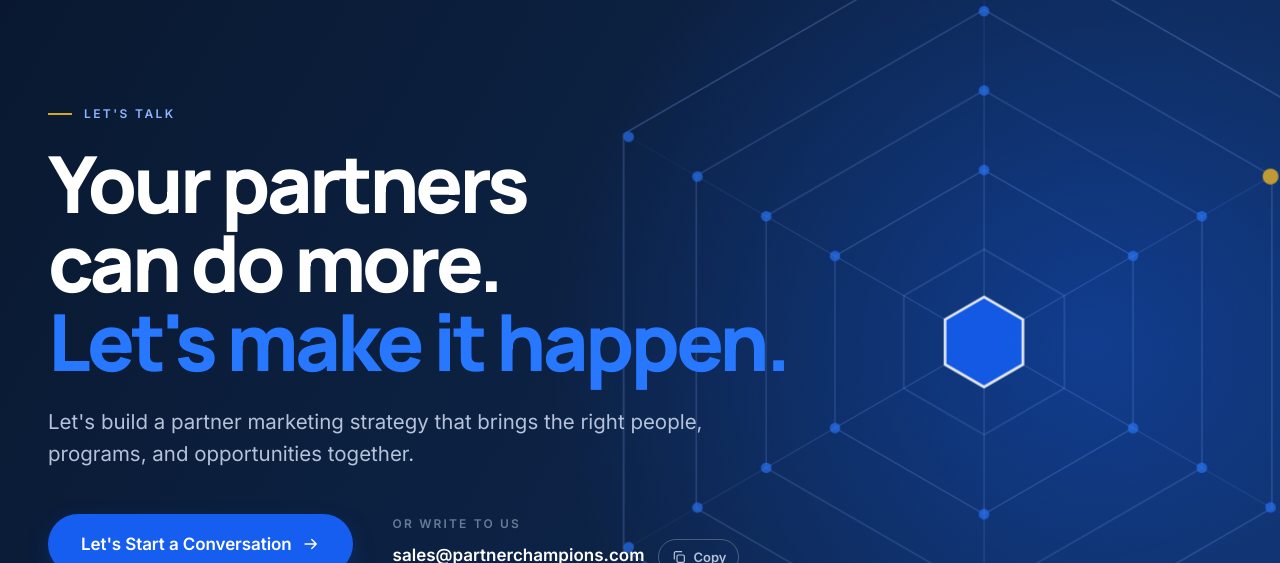
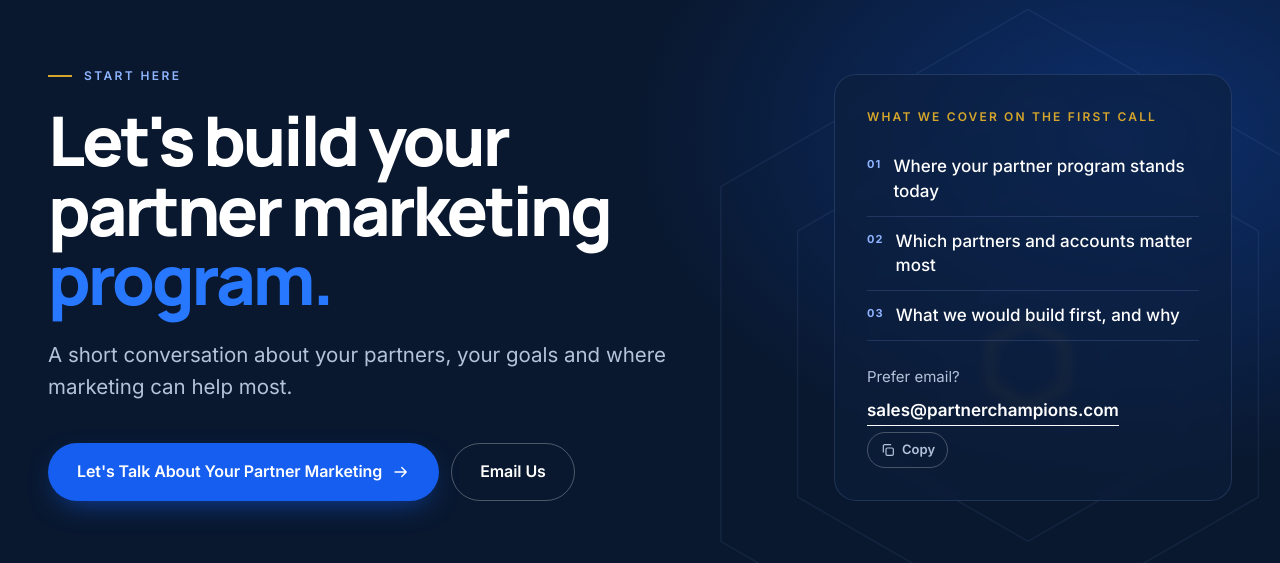
Before and after one commit to KRISHNA-GTM/partner-champions-site, a React (Vite) app: page / in a window 1280 px wide. Shown: the part 3297-3860 px from the top of the page. Built offline with nearby package versions, Linux system fonts and the light colour scheme.

Commit message:
Redesign: final CTA

```diff
--- a/src/components/FinalCta/FinalCta.css
+++ b/src/components/FinalCta/FinalCta.css
@@ -1,9 +1,10 @@
+/* Final CTA and footer share one navy surface, so the page ends as one block */
 .final {
   position: relative;
-  padding: clamp(110px, 14vw, 200px) 0;
+  padding: var(--section-y-loose) 0 var(--section-y);
   background:
-    radial-gradient(60% 90% at 85% 50%, rgba(21, 94, 239, 0.4), transparent 70%),
-    linear-gradient(120deg, var(--navy-900) 0%, var(--navy-700) 100%);
+    radial-gradient(55% 70% at 88% 30%, rgba(21, 94, 239, 0.32), transparent 70%),
+    var(--navy-900);
   color: #fff;
   overflow: hidden;
   isolation: isolate;
@@ -11,104 +12,130 @@
 
 .final__art {
   position: absolute;
-  top: 50%;
-  right: -12%;
+  top: 8%;
+  right: -10%;
   z-index: -1;
-  width: min(900px, 80vw);
+  width: min(760px, 70vw);
   height: auto;
-  transform: translateY(-50%);
-  opacity: 0.9;
+  opacity: 0.5;
 }
 
 .final__hex {
   fill: none;
-  stroke: rgba(143, 180, 255, 0.22);
+  stroke: rgba(143, 180, 255, 0.16);
   stroke-width: 1.2;
-  transform-origin: 0 0;
-  animation: final-breathe 6s var(--ease-in-out) infinite;
-}
-
-.final__spoke {
-  stroke: rgba(143, 180, 255, 0.08);
-}
-
-.final__node {
-  fill: var(--electric);
-  opacity: 0.7;
-}
-
-.final__node--gold {
-  fill: var(--gold);
-  opacity: 1;
 }
 
 .final__core {
-  fill: var(--royal);
-  stroke: #fff;
+  fill: none;
+  stroke: var(--gold);
   stroke-width: 2;
 }
 
 .final__inner {
-  position: relative;
+  display: grid;
+  grid-template-columns: minmax(0, 7fr) minmax(0, 4fr);
+  gap: clamp(40px, 7vw, 112px);
+  align-items: end;
+}
+
+.final__main {
+  display: grid;
+  gap: var(--s-5);
 }
 
 .final__title {
-  margin: 24px 0 26px;
-  max-width: 10.5em;
-  font-size: clamp(2.5rem, 1.4rem + 4.4vw, 5.4rem);
+  max-width: 11em;
+  font-size: clamp(2.4rem, 1.4rem + 3.6vw, 4.6rem);
   letter-spacing: -0.045em;
-  line-height: 1;
-}
-
-.final__title .hl {
-  display: block;
+  line-height: 1.02;
 }
 
 .final__actions {
   display: flex;
   flex-wrap: wrap;
-  align-items: center;
-  gap: 28px 40px;
-  margin-top: 44px;
+  gap: var(--s-3);
+  margin-top: var(--s-4);
 }
 
 .final__btn {
-  min-height: 60px;
-  padding: 0 32px;
-  font-size: 1.0625rem;
+  min-height: 58px;
+  padding: 0 28px;
+}
+
+.final__side {
+  display: grid;
+  gap: var(--s-4);
+  padding: var(--s-6);
+  border: 1px solid var(--line-dark);
+  border-radius: var(--radius-l);
+  background: rgba(12, 31, 61, 0.6);
+  backdrop-filter: blur(6px);
+}
+
+.final__side-label {
+  font-size: var(--fs-micro);
+  font-weight: 600;
+  letter-spacing: 0.18em;
+  text-transform: uppercase;
+  color: var(--gold);
+}
+
+.final__side ol {
+  display: grid;
+}
+
+.final__side li {
+  display: flex;
+  gap: var(--s-3);
+  padding: var(--s-3) 0;
+  border-bottom: 1px solid var(--line-dark);
+  color: #fff;
+  font-weight: 500;
+  line-height: 1.45;
+}
+
+.final__side li span {
+  flex: none;
+  padding-top: 3px;
+  font-size: 0.6875rem;
+  font-weight: 700;
+  letter-spacing: 0.1em;
+  color: var(--sky);
 }
 
 .final__email {
   display: grid;
-  gap: 6px;
+  gap: var(--s-2);
+  padding-top: var(--s-2);
 }
 
 .final__email > span {
-  font-size: var(--fs-micro);
-  font-weight: 600;
-  letter-spacing: 0.18em;
-  text-transform: uppercase;
-  color: var(--on-dark-faint);
+  font-size: var(--fs-small);
+  color: var(--on-dark-soft);
 }
 
-@keyframes final-breathe {
-  50% {
-    transform: scale(1.025);
-    stroke: rgba(143, 180, 255, 0.34);
+@media (max-width: 960px) {
+  .final__inner {
+    grid-template-columns: minmax(0, 1fr);
+    align-items: start;
   }
 }
 
-@media (max-width: 760px) {
+@media (max-width: 640px) {
   .final__art {
     top: auto;
-    bottom: -30%;
-    right: -40%;
-    width: 130vw;
-    transform: none;
-    opacity: 0.5;
+    bottom: -20%;
+    right: -45%;
+    width: 120vw;
+    opacity: 0.35;
   }
 
   .final__btn {
     width: 100%;
   }
+
+  .final__side {
+    padding: var(--s-5);
+  }
 }
--- a/src/components/FinalCta/FinalCta.tsx
+++ b/src/components/FinalCta/FinalCta.tsx
@@ -1,3 +1,4 @@
+import { mailtoHref } from '../../utils/contact'
 import { BookingCta } from '../contact/BookingCta'
 import { CopyEmail } from '../contact/CopyEmail'
 import { ArrowRight } from '../ui/Icons'
@@ -9,46 +10,55 @@ const hexPoints = (r: number) =>
     return `${(Math.cos(a) * r).toFixed(1)},${(Math.sin(a) * r).toFixed(1)}`
   }).join(' ')
 
-const RINGS = [70, 130, 190, 250, 310]
+const RINGS = [70, 140, 210, 280]
+
+const FIRST_CALL = [
+  'Where your partner program stands today',
+  'Which partners and accounts matter most',
+  'What we would build first, and why',
+]
 
 export function FinalCta() {
   return (
     <section id="contact" className="final on-dark" aria-labelledby="final-title">
-      <svg className="final__art" viewBox="-340 -340 680 680" aria-hidden="true">
-        {RINGS.map((r, i) => (
-          <polygon key={r} points={hexPoints(r)} className="final__hex" style={{ animationDelay: `${i * 0.5}s` }} />
+      <svg className="final__art" viewBox="-300 -300 600 600" aria-hidden="true">
+        {RINGS.map((r) => (
+          <polygon key={r} points={hexPoints(r)} className="final__hex" />
         ))}
-        {RINGS.slice(1).flatMap((r, ri) =>
-          Array.from({ length: 6 }, (_, i) => {
-            const a = (Math.PI / 3) * i - Math.PI / 2
-            const x = Math.cos(a) * r
-            const y = Math.sin(a) * r
-            const gold = ri === 2 && i === 1
-            return (
-              <g key={`${r}-${i}`}>
-                <line x1="0" y1="0" x2={x} y2={y} className="final__spoke" />
-                <circle cx={x} cy={y} r={gold ? 6 : 4} className={gold ? 'final__node final__node--gold' : 'final__node'} />
-              </g>
-            )
-          }),
-        )}
         <polygon points={hexPoints(34)} className="final__core" />
       </svg>
 
       <div className="container final__inner">
-        <p className="eyebrow reveal">Let's talk</p>
+        <div className="final__main">
+          <p className="eyebrow reveal">Start here</p>
           <h2 id="final-title" className="final__title reveal">
-          Your partners can do more. <span className="hl">Let's make it happen.</span>
+            Let's build your partner marketing <span className="hl">program.</span>
           </h2>
           <p className="lead reveal">
-          Let's build a partner marketing strategy that brings the right people, programs, and opportunities together.
+            A short conversation about your partners, your goals and where marketing can help most.
           </p>
           <div className="final__actions reveal">
             <BookingCta className="btn btn--primary final__btn">
-            Let's Start a Conversation <ArrowRight />
+              Let's Talk About Your Partner Marketing <ArrowRight />
             </BookingCta>
+            <a href={mailtoHref()} className="btn btn--ghost-dark final__btn">
+              Email Us
+            </a>
+          </div>
+        </div>
+
+        <div className="final__side reveal">
+          <p className="final__side-label">What we cover on the first call</p>
+          <ol>
+            {FIRST_CALL.map((item, i) => (
+              <li key={item}>
+                <span>0{i + 1}</span>
+                {item}
+              </li>
+            ))}
+          </ol>
           <div className="final__email">
-            <span>Or write to us</span>
+            <span>Prefer email?</span>
             <CopyEmail tone="dark" />
           </div>
         </div>
```
Lines whose indentation alone changed are shown as unchanged.
